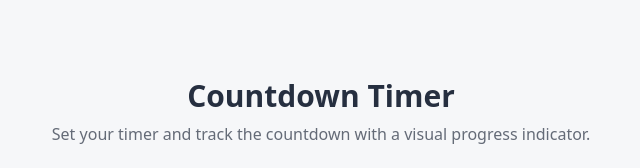
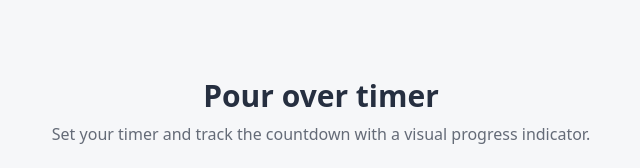
Before and after one commit to Alexcoffee3310/pour-over-timer, a React (Vite) app: page / in a window 1280 px wide. Shown: the top 168 px of the page, without its empty margins (319-959 px from the left). Built offline with nearby package versions, Linux system fonts and the light colour scheme.

Commit message:
Rename title
Rename the title of the application to "Pour over timer".

```diff
--- a/src/pages/Index.tsx
+++ b/src/pages/Index.tsx
@@ -6,7 +6,7 @@ const Index = () => {
   return (
     <div className="min-h-screen bg-timer-background flex flex-col items-center justify-center p-4">
       <div className="text-center mb-8">
-        <h1 className="text-3xl font-bold text-timer-text mb-2">Countdown Timer</h1>
+        <h1 className="text-3xl font-bold text-timer-text mb-2">Pour over timer</h1>
         <p className="text-timer-text/70">Set your timer and track the countdown with a visual progress indicator.</p>
       </div>
 
```
